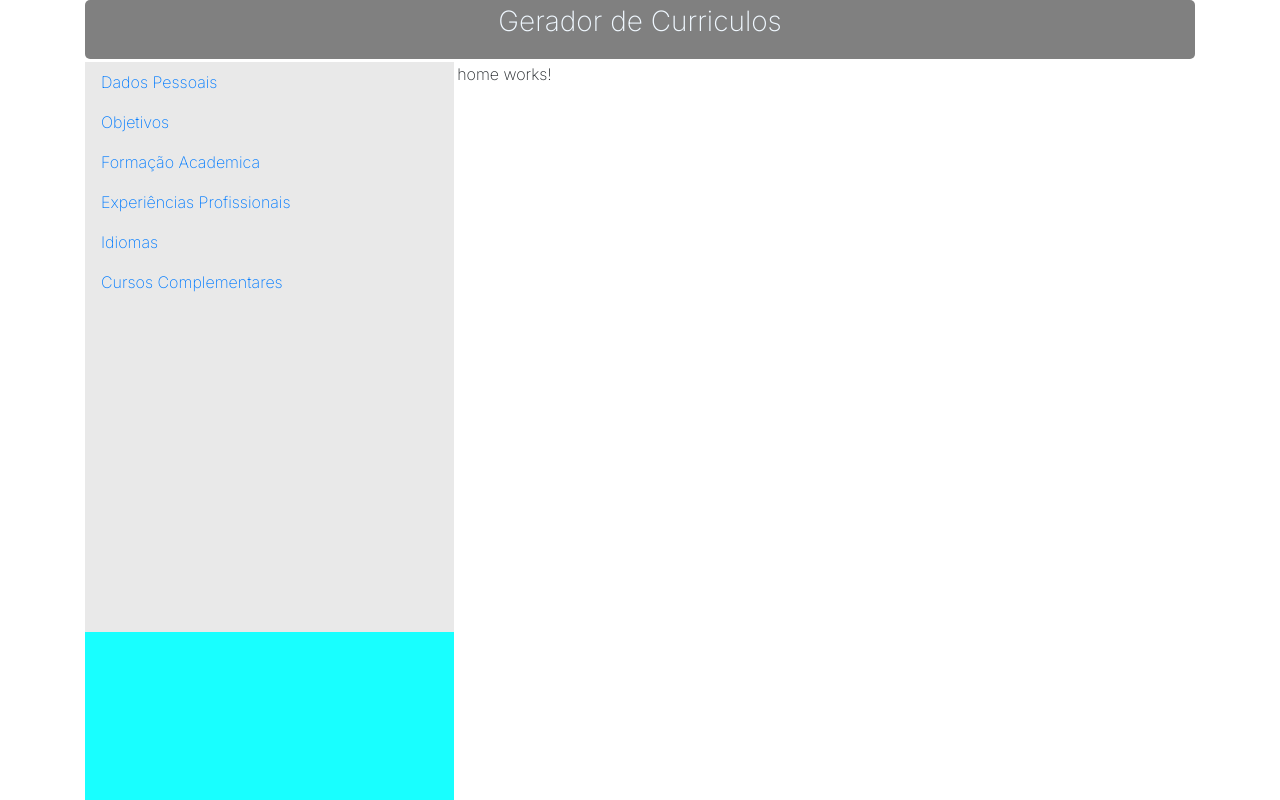
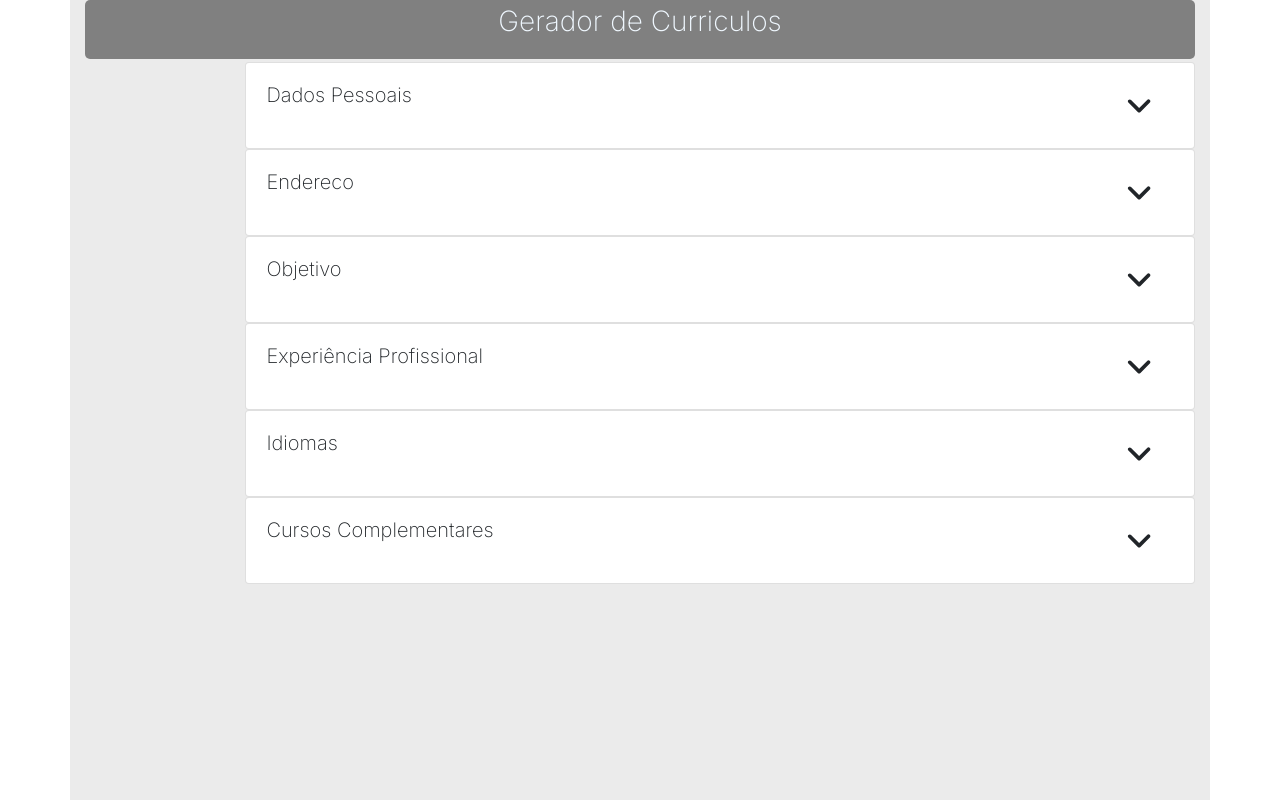
Before and after one commit to AAnacleto/geradorCurriculos, an Angular app: page / in a window 1280 px wide. Built offline with nearby package versions, Linux system fonts and the light colour scheme.

Commit message:
feito_api_endereco_rodar

```diff
--- a/package.json
+++ b/package.json
@@ -18,6 +18,9 @@
     "@angular/platform-browser": "~12.2.0",
     "@angular/platform-browser-dynamic": "~12.2.0",
     "@angular/router": "~12.2.0",
+    "@fortawesome/angular-fontawesome": "^0.10.2",
+    "@fortawesome/fontawesome-svg-core": "^6.1.1",
+    "@fortawesome/free-solid-svg-icons": "^6.1.1",
     "bootstrap": "^4.1.3",
     "jquery": "^3.3.1",
     "popper.js": "^1.14.3",
--- a/src/app/app-routing.module.ts
+++ b/src/app/app-routing.module.ts
@@ -10,6 +10,7 @@ const routes: Routes = [
       pathMatch: 'full'
 
   }
+
 ];
 
 @NgModule({
--- a/src/app/app.component.ts
+++ b/src/app/app.component.ts
@@ -1,4 +1,6 @@
 import { Component } from '@angular/core';
+import { faCoffee } from '@fortawesome/free-solid-svg-icons';
+
 
 @Component({
   selector: 'app-root',
@@ -7,4 +9,6 @@ import { Component } from '@angular/core';
 })
 export class AppComponent {
   title = 'geradorCurriculo';
+  faCoffee = faCoffee;
+
 }
--- /dev/null
+++ b/src/app/home/class/endereco.ts
@@ -0,0 +1,9 @@
+export class Endereco{
+  cep: string = " ";
+  logradouro: string = " ";
+  complemento:string = " ";
+  bairro: string = " ";
+  localidade: string = " ";
+  uf: string = " ";
+  numCasa: string = " ";
+}
--- a/src/app/home/home.component.css
+++ b/src/app/home/home.component.css
@@ -0,0 +1,3 @@
+.icon{
+  font-size: 30px;
+}
--- a/src/app/home/home.component.html
+++ b/src/app/home/home.component.html
@@ -1,3 +1,178 @@
 <app-layout>
-  <p>home works!</p>
+  <div class="card">
+    <div class="card-body">
+      <div class="row">
+         <div class="col-lg-11">
+          <h5 class="card-title">Dados Pessoais</h5>
+         </div>
+         <div class="col-lg-1">
+          <fa-icon class="icon" [icon]="faAngleUp" *ngIf="cardDados===true" (click)="abrirDados()"></fa-icon>
+          <fa-icon class="icon" [icon]="faAngleDown" *ngIf="cardDados===false" (click)="abrirDados()"></fa-icon>
+         </div>
+      </div>
+      <div *ngIf="cardDados===true">
+       <div class="row">
+         <div class="form-group col-lg-12">
+          <label for="nome" class="control-label">Nome Completo:</label>
+          <input type="text" class="form-control">
+         </div>
+        </div>
+
+        <div class="row">
+         <div class="form-group col-lg-4">
+          <label for="nome" class="control-label">Nacionalidade:</label>
+          <input type="text" class="form-control">
+         </div>
+
+         <div class="form-group col-lg-4">
+          <label for="nome" class="control-label">Estado Civil:</label>
+          <input type="text" class="form-control">
+         </div>
+
+         <div class="form-group col-lg-4">
+          <label for="nome" class="control-label">Data de Nascimento:</label>
+          <input type="date" class="form-control">
+         </div>
+
+        </div>
+
+       <div class="row">
+        <div class="form-group col-lg-4">
+          <label for="nome" class="control-label">Telefone:</label>
+          <input type="tel" class="form-control">
+        </div>
+
+        <div class="form-group col-lg-4">
+          <label for="nome" class="control-label">Linkedin:</label>
+          <input type="url" class="form-control">
+        </div>
+
+        <div class="form-group col-lg-4">
+          <label for="nome" class="control-label">Email:</label>
+          <input type="email" class="form-control">
+        </div>
+      </div>
+
+      </div>
+
+     </div>
+  </div>
+  <div class="card">
+    <div class="card-body">
+    <div class="row">
+      <div class="col-lg-11">
+       <h5 class="card-title">Endereco</h5>
+      </div>
+      <div class="col-lg-1">
+       <fa-icon class="icon" [icon]="faAngleUp" *ngIf="cardEnd===true" (click)="abrirEndereco()"></fa-icon>
+       <fa-icon class="icon" [icon]="faAngleDown" *ngIf="cardEnd===false" (click)="abrirEndereco()"></fa-icon>
+      </div>
+   </div>
+    <div *ngIf="cardEnd===true">
+      <div class="row">
+        <div class="form-group col-lg-4">
+          <label for="nome" class="control-label">CEP:</label>
+          <input type="text" name="cep" id="cep" class="form-control" [(ngModel)]="endereco.cep" (blur)="buscarCEP()">
+         </div>
+         <div class="form-group col-lg-4">
+          <label for="nome" class="control-label">Bairro:</label>
+          <input type="text"  name="bairro" id="bairro" class="form-control" [(ngModel)]="endereco.bairro">
+         </div>
+         <div class="form-group col-lg-4">
+          <label for="nome" class="control-label">Cidade:</label>
+          <input type="text" name="cidade" id="cidade" class="form-control" [(ngModel)]="endereco.localidade">
+         </div>
+      </div>
+      <div class="row">
+        <div class="form-group col-lg-10">
+          <label for="nome" class="control-label">Logradouro:</label>
+          <input type="text" name="rua" id="rua" class="form-control" [(ngModel)]="endereco.logradouro">
+         </div>
+         <div class="form-group col-lg-2">
+          <label for="nome" class="control-label">UF:</label>
+          <input type="text" name="uf" id="uf" class="form-control" [(ngModel)]="endereco.uf">
+         </div>
+      </div>
+      <div class="row">
+        <div class="form-group col-lg-10">
+          <label for="nome" class="control-label">Complemento:</label>
+          <input type="text" name="comp" id="comp" class="form-control" [(ngModel)]="endereco.complemento">
+         </div>
+         <div class="form-group col-lg-2">
+          <label for="nome" class="control-label">Número:</label>
+          <input type="text" name="numCasa" id="numCasa" class="form-control" [(ngModel)]="endereco.numCasa">
+         </div>
+      </div>
+
+    </div>
+  </div>
+  </div>
+  <div class="card">
+    <div class="card-body">
+      <div class="row">
+        <div class="col-lg-11">
+         <h5 class="card-title">Objetivo</h5>
+        </div>
+        <div class="col-lg-1">
+         <fa-icon class="icon" [icon]="faAngleUp" *ngIf="cardObj===true" (click)="abrirObjetivo()"></fa-icon>
+         <fa-icon class="icon" [icon]="faAngleDown" *ngIf="cardObj===false" (click)="abrirObjetivo()"></fa-icon>
+        </div>
+     </div>
+      <div *ngIf="cardObj===true">
+        <div class="row">
+          <div class="col-lg-12">
+            <label for="nome" class="control-label">Descreva o objetivo aqui:</label>
+            <textarea class="form-control" id="textarea" rows="3"></textarea>
+
+          </div>
+        </div>
+      </div>
+    </div>
+  </div>
+  <div class="card">
+    <div class="card-body">
+      <div class="row">
+        <div class="col-lg-11">
+         <h5 class="card-title">Experiência Profissional</h5>
+        </div>
+        <div class="col-lg-1">
+         <fa-icon class="icon" [icon]="faAngleUp" *ngIf="cardForm===true" (click)="abrirFormacao()"></fa-icon>
+         <fa-icon class="icon" [icon]="faAngleDown" *ngIf="cardForm===false" (click)="abrirFormacao()"></fa-icon>
+        </div>
+     </div>
+      <div *ngIf="cardForm===true">
+        aaaaaaaa
+      </div>
+    </div>
+  </div>
+  <div class="card">
+    <div class="card-body">
+      <div class="row">
+        <div class="col-lg-11">
+         <h5 class="card-title">Idiomas</h5>
+        </div>
+        <div class="col-lg-1">
+         <fa-icon class="icon" [icon]="faAngleUp" *ngIf="cardIdiomas===true" (click)="abrirIdiomas()"></fa-icon>
+         <fa-icon class="icon" [icon]="faAngleDown" *ngIf="cardIdiomas===false" (click)="abrirIdiomas()"></fa-icon>
+        </div>
+     </div>
+      <div *ngIf="cardIdiomas===true">
+        aaaaaaaa
+      </div>    </div>
+  </div>
+  <div class="card">
+    <div class="card-body">
+      <div class="row">
+        <div class="col-lg-11">
+         <h5 class="card-title">Cursos Complementares</h5>
+        </div>
+        <div class="col-lg-1">
+         <fa-icon class="icon" [icon]="faAngleUp" *ngIf="cardCursos===true" (click)="abrirCursos()"></fa-icon>
+         <fa-icon class="icon" [icon]="faAngleDown" *ngIf="cardCursos===false" (click)="abrirCursos()"></fa-icon>
+        </div>
+     </div>
+      <div *ngIf="cardCursos===true">
+        aaaaaaaa
+      </div>    </div>
+  </div>
 </app-layout>
--- a/src/app/home/home.component.ts
+++ b/src/app/home/home.component.ts
@@ -1,4 +1,10 @@
 import { Component, OnInit } from '@angular/core';
+import { faCoffee } from '@fortawesome/free-solid-svg-icons';
+import { faAngleDown } from '@fortawesome/free-solid-svg-icons';
+import { faAngleUp } from '@fortawesome/free-solid-svg-icons';
+import { Endereco } from './class/endereco';
+import { HomeService } from './servico/home.service';
+
 
 @Component({
   selector: 'app-home',
@@ -7,9 +13,57 @@ import { Component, OnInit } from '@angular/core';
 })
 export class HomeComponent implements OnInit {
 
-  constructor() { }
+  faCoffee = faCoffee;
+  faAngleDown = faAngleDown;
+  faAngleUp = faAngleUp;
+
+  cardDados: boolean = false;
+  cardEnd: boolean = false;
+  cardObj: boolean = false;
+  cardForm: boolean = false;
+  cardIdiomas: boolean = false;
+  cardCursos: boolean = false;
+
+  endereco: Endereco = new Endereco();
+
+  constructor( public homeservice: HomeService) { }
 
   ngOnInit(): void {
   }
 
+  abrirDados(){
+    this.cardDados = !this.cardDados;
+  }
+
+  abrirEndereco(){
+    this.cardEnd = !this.cardEnd;
+  }
+
+  abrirObjetivo(){
+    this.cardObj = !this.cardObj;
+  }
+
+  abrirFormacao(){
+    this.cardForm = !this.cardForm;
+  }
+
+  abrirIdiomas(){
+    this.cardIdiomas = !this.cardIdiomas;
+  }
+
+  abrirCursos(){
+    this.cardCursos = !this.cardCursos;
+  }
+
+  buscarCEP(){
+    console.log(this.endereco.cep);
+    this.homeservice.buscarCEP(this.endereco.cep).subscribe(
+      data => {
+        this.endereco = (data as Endereco);
+        console.log(this.endereco);
+
+      }
+    )
+  }
+
 }
--- /dev/null
+++ b/src/app/home/servico/home.service.ts
@@ -0,0 +1,17 @@
+import { Injectable } from '@angular/core';
+import { HttpClient } from '@angular/common/http';
+
+
+@Injectable({
+  providedIn: 'root'
+})
+export class HomeService {
+  retorno: string = " ";
+
+  constructor(private http: HttpClient) { }
+
+   buscarCEP(cep: string){
+     this.retorno = cep.trim();
+     return this.http.get('https://viacep.com.br/ws/'+this.retorno+'/json/');
+   }
+}
--- a/src/app/layout/layout.component.css
+++ b/src/app/layout/layout.component.css
@@ -6,15 +6,16 @@
 .container{
   display: grid;
   height: 100vh;
-  grid-template-columns: 0.5fr 1fr;
+  width: 100%;
+  grid-template-columns: 0.5fr 1fr 1fr 1fr;
   grid-template-rows: 0.2fr 2.5fr;
   grid-template-areas:
-  "nav nav"
-  "sidebar main"
-  "sidebar footer";
+  "nav nav nav nav "
+  "sidebar main main main"
+  "sidebar footer footer footer";
   grid-gap: 0.2rem;
   font-family: "Inter", sans-serif;
-
+  background: #EBEBEB;
 }
 
 
@@ -27,8 +28,12 @@ nav{
   grid-area: nav;
 }
 
+main{
+  grid-area: main;
+}
+
 #sidebar{
-  background: #18ffff;
+
   grid-area: sidebar;
   border-radius: var(--main-radius);
   padding-top: var(--main-padding);
--- a/src/app/layout/layout.component.html
+++ b/src/app/layout/layout.component.html
@@ -5,14 +5,14 @@
       </div>
   </nav>
   <div id="sidebar">
-    <ul class="nav flex-column" style="background-color: #e9e9e9; height: 570px;">
+    <!-- <ul class="nav flex-column" style="background-color: #e9e9e9; height: 570px;">
 
       <li id="menu" class="nav-item">
-          <a class="nav-link" routerLink="/">Dados Pessoais</a>
+          <a class="nav-link" href="#Dados">Dados Pessoais</a>
       </li>
 
       <li id="menu" class="nav-item">
-        <a class="nav-link" routerLink="/cliente">Objetivos</a>
+        <a class="nav-link" href="#Objetivos">Objetivos</a>
       </li>
 
       <li id="menu" class="nav-item">
@@ -29,12 +29,13 @@
       <a class="nav-link" routerLink="/venda">Cursos Complementares</a>
   </li>
 
-  </ul>
+  </ul> -->
+  </div>
 
-  </div>
 
   <main>
     <ng-content></ng-content>
+
   </main>
 
 
```
Also changed, not shown: src/app/app.module.ts (+8 -1 lines), 1 other file (tests, documents, lock files or other folders).
